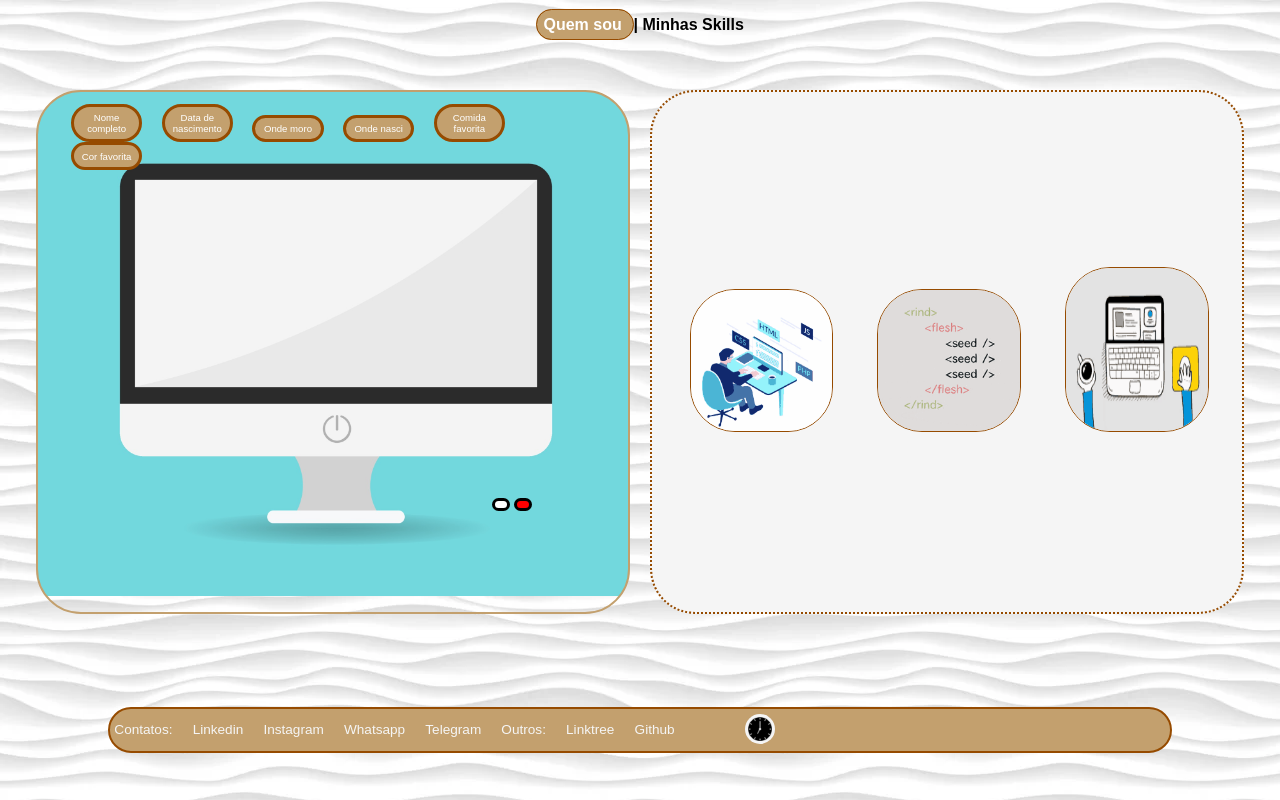
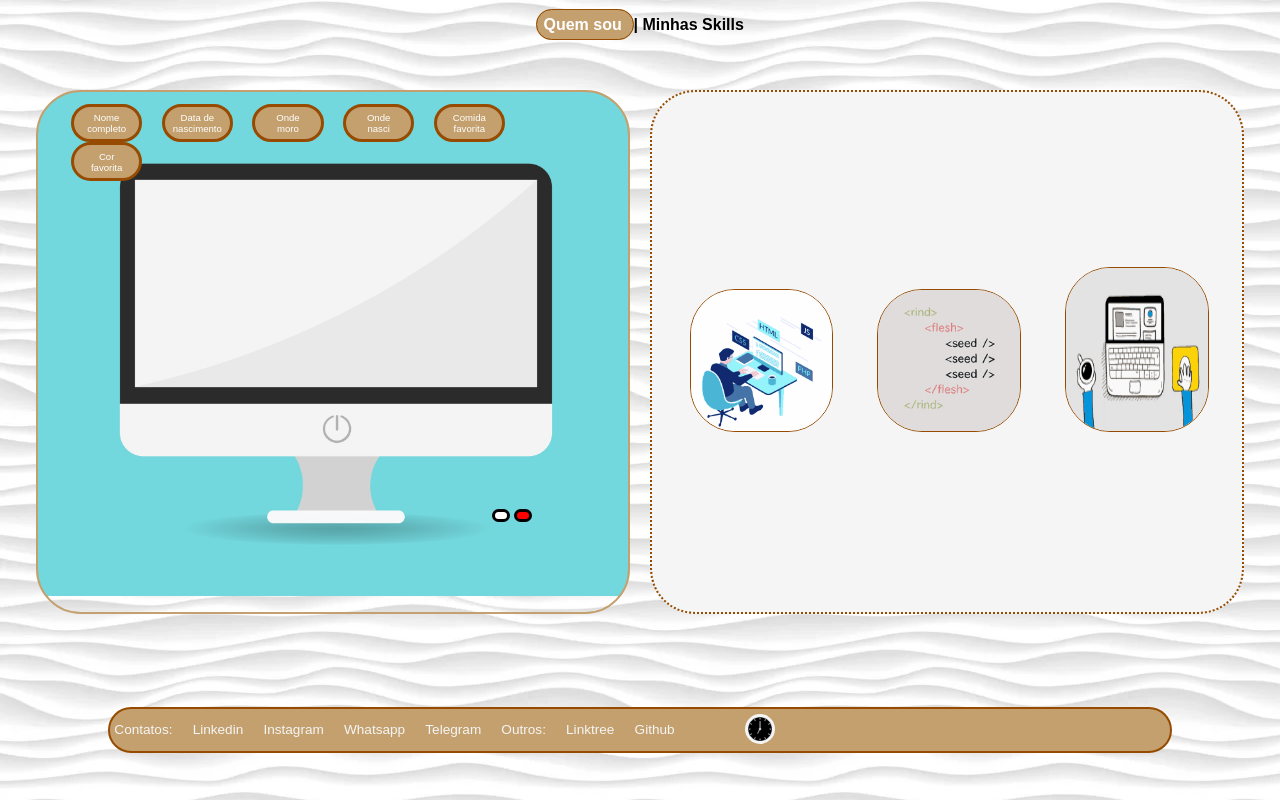
Before and after one commit to LucasTavrs2/portf-lio-LucasTavaresOliveira, a plain HTML site: page portfolio 2.1/index.html in a window 1280 px wide. Drawn offline with Linux system fonts and the light colour scheme.

Commit message:
Update index.html

```diff
--- a/portfolio 2.1/index.html
+++ b/portfolio 2.1/index.html
@@ -22,10 +22,10 @@
                     <div id="botoes-curiosidades">
                         <button onclick="curiosidades('Lucas Tavares Oliveira')">Nome completo</button>
                         <button onclick="curiosidades('06 de novembro de 2001')">Data de nascimento</button>
-                        <button onclick="curiosidades('Nova Iguaçu, RJ')">Onde moro</button>
-                        <button onclick="curiosidades('Miguel Pereira, RJ')">Onde nasci</button>
+                        <button onclick="curiosidades('Nova Iguaçu, RJ')">Onde <br> moro</button>
+                        <button onclick="curiosidades('Miguel Pereira, RJ')">Onde <br> nasci</button>
                         <button onclick="curiosidades('Hamburguer com cheddar')">Comida favorita</button>
-                        <button onclick="curiosidades('Azul')">Cor favorita</button>
+                        <button onclick="curiosidades('Azul')">Cor <br> favorita</button>
                     </div>
                     <div id="tela-input-pc">
                         <input id="some-input" type="text" placeholder=" " style="text-align: center;" disabled="disabled">
```
